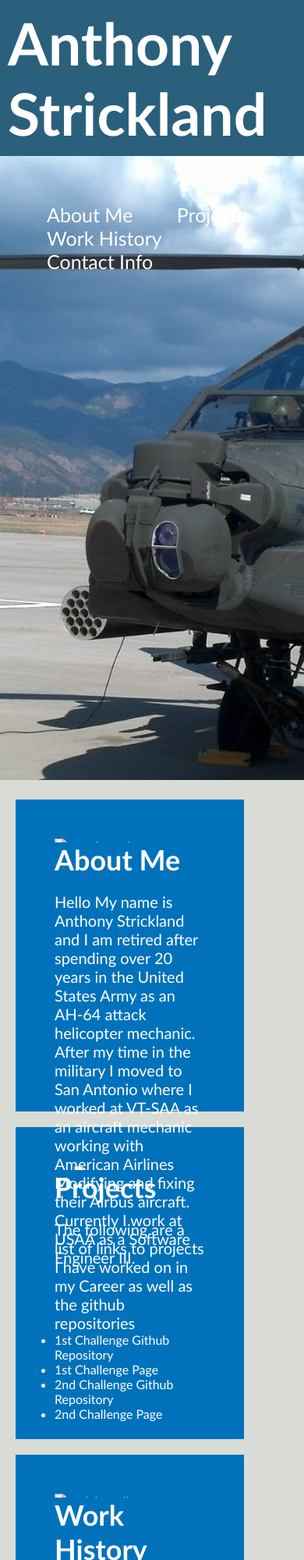
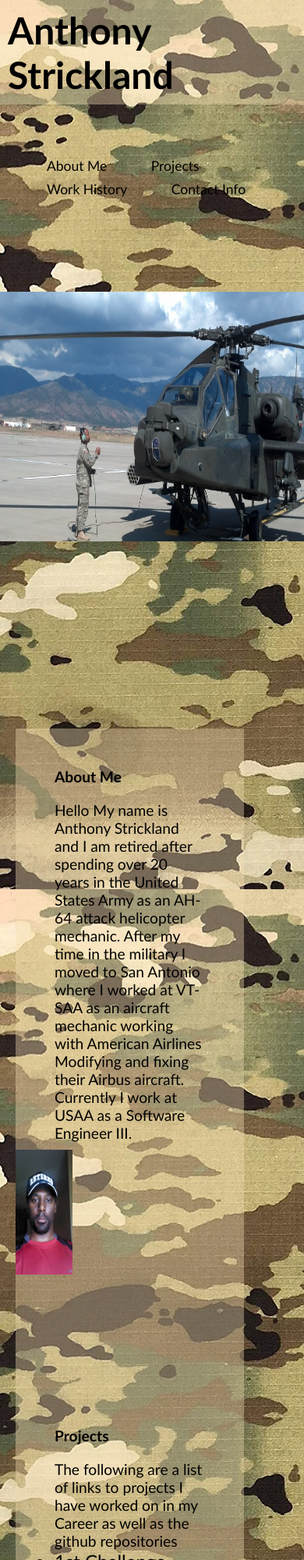
Before and after one commit to AnthonyStrickland/module--1-challenge, a plain HTML site: page 02-Challenge/index.html in a window 390 px wide. Shown: the top 2000 px of the page at 78% size. Drawn offline with Linux system fonts and the light colour scheme.

Commit message:
pushed everything up

```diff
--- a/02-Challenge/css/style.css
+++ b/02-Challenge/css/style.css
@@ -3,104 +3,101 @@
     padding: 0;
     margin: 0;
 }
+/* the body contains a background of the OCP pattern to represent my being in the US Army */
+body {
 
-body {
-    background-color: #d9dcd6;
+    background-image: url("/02-Challenge/Assets/ArmyOCP.png");
+
 }
 
 a {
-    color: #ffffff;
+    color: black;
     text-decoration: none;
 }
-
-p {
-    font-size: 20px;
-}
-
 /* content for headers */
 .name {
     padding: 10px;
     font-family: 'Trebuchet MS', 'Lucida Sans Unicode', 'Lucida Grande', 'Lucida Sans', Arial, sans-serif;
-    background-color: #2a607c;
-    color: #ffffff;
+    background-color: rgba(245, 222, 179, 0.388);
+    color: black;
 }
-
+/* the font size for all h1 headers */
 .name h1 {
     display: inline-block;
     font-size: 75px;
 }
-
+/* font size and style for the class name and unordered list */
 .name nav {
     padding-top: 70px;
     margin-right: 10px;
     float: right;
     font-family: 'Gill Sans', 'Gill Sans MT', Calibri, 'Trebuchet MS', sans-serif;
     font-size: 25px;
-}
+ }
 
 .name nav ul li {
     display: inline-block;
     margin-left: 50px;
 }
-
+/* the picutre and size of the first picutre in my portfolio */
 .apache {
     height: 800px;
     width: 100%;
+    /* margin-bottom: 25px; */
+    background-image: url("/02-Challenge/Assets/IMG_20130511_094937_444.jpg");
+    background-size:cover;
+    background-position: center;
+    background-repeat: no-repeat;
+}
+/* the picutre and size of the third picutre in my portfolio */
+.history {
+    height: 500px;
+    width: 100%;
     margin-bottom: 25px;
-    background-image: url("/02-Challenge/Assets/IMG_20130511_094937_444.jpg");
-    background-size: cover;
+    background-image: url("/02-Challenge/Assets/IMG_20130816_141703_679.jpg");
+    background-size:cover;
     background-position: center;
+    background-repeat: no-repeat;
 }
-/* immage positions */
-.float-left {
-    float: left;
-    margin-right: 25px;
+/* the picutre and size of the second picutre in my portfolio */
+.projects {
+    height: 400px;
+    width: 25%;
+    margin-bottom: 25px;
+    background-image: url("/02-Challenge/Assets/IMG_20130607_185240_289.jpg");
+    background-size:cover;
+    background-position: center;
+    background-repeat: no-repeat;
+}
+/* the picutre and size of the fourth picutre in my portfolio */
+.contact {
+    height: 400px;
+    width: 25%;
+    margin-bottom: 25px;
+    background-image: url("/02-Challenge/Assets/20220812_102345.jpg");
+    background-size:cover;
+    background-position: center;
+    background-repeat: no-repeat;
 }
 
-.float-right {
-    float: right;
-    margin-left: 25px;
-}
-
-.benefits {
-    margin-right: 20px;
-    padding: 20px;
-    clear: both;
-    float: right;
-    width: 20%;
-    height: 100%;
-    font-family: 'Gill Sans', 'Gill Sans MT', Calibri, 'Trebuchet MS', sans-serif;
-    background-color: #2589bd;
-}
-
-.benefit{
-    margin-bottom: 32px;
-    color: #ffffff;
-}
-
-.benefit h3 {
-    margin-bottom: 10px;
-    text-align: center;
-}
-
-.benefit img {
-    display: block;
-    margin: 10px auto;
-    max-width: 150px;
-}
-
+/* the size and background color of the block in the about me section */
 .content {
     width: 75%;
     display: inline-block;
     margin-left: 20px;
+    background-color: rgba(245, 222, 179, 0.388);
+    font-size: 30px;
 }
 .content-search {
     margin-bottom: 20px;
     padding: 50px;
     height: 300px;
     font-family: 'Gill Sans', 'Gill Sans MT', Calibri, 'Trebuchet MS', sans-serif;
-    background-color: #0072bb;
-    color: #ffffff;
+    color: black;
+}
+
+.content-search p {
+    font-size: 35px;
 }
 
 .content-search img {
@@ -111,14 +108,43 @@ p {
     margin-bottom: 20px;
     font-size: 36px;
 }
-/* footer notes and customization */
-.footer {
-    padding: 30px;
-    clear: both;
-    font-family: 'Trebuchet MS', 'Lucida Sans Unicode', 'Lucida Grande', 'Lucida Sans', Arial, sans-serif;
-    text-align: center;
-}
 
-.footer h2 {
-    font-size: 20px;
-}
+/* changes the size of the screen at 992 px */
+@media screen and (max-width: 992px) {
+    .content-search, .content-search p,
+    .content-search h2, .apache,
+    .history, .projects
+        {
+          font-size: 90%;
+          background-size: 100% 50%;
+         }
+        }
+/* changes the size of the screen at 768 px */
+@media screen and (max-width: 768px) {
+    .content-search, .content-search p,
+    .content-search h2, .apache,
+    .history, .projects
+        {
+          font-size: 90%;
+          background-size: 100% 50%;
+         }
+         .name h1{ font-size: 300%;  }
+         .contact{background-size: 500% 75%}
+        }
+        /* changes the size of the screen at 500 px */
+@media screen and (max-width: 500px) {
+    .content-search, .content-search p,
+    .content-search h2, .apache,
+    .history, .projects
+    {
+      font-size: 80%;
+      background-size: 100% 40%;
+      }
+    }
+   /* changes the size of the header tabs at 500 px */
+@media screen and (max-width: 500px) {
+  nav li{
+/* text-align: right; */
+font-size: 70%;}
+
+} */
--- a/02-Challenge/index.html
+++ b/02-Challenge/index.html
@@ -15,26 +15,25 @@
         <nav>
             <ul>
                 <li>
-                    <a href="About Me">About Me</a>
+                    <a href="#AboutMe">About Me</a>
                 </li>
                 <li>
-                    <a href="Projects">Projects</a>
+                    <a href="#Projects">Projects</a>
                 </li>
                 <li>
-                    <a href="Work History">Work History</a>
+                    <a href="#WorkHistory">Work History</a>
                 </li>
                 <li>
-                    <a href="Contact Info">Contact Info</a>
+                    <a href="#ContactInfo">Contact Info</a>
                 </li>
             </ul>
         </nav>
     </header>
                                                 <!-- div element changed to img added description to img-->
-    <section class="apache" alt="picture of people working"></section>
+    <section class="apache"></section>
                                  <!-- div element to section in the section I created articles, added description to img, added id search-engine  -->
     <section class="content">
-        <article id="search-engine-optimization" class="content-search">
-            <img src="02-Challenge/Assets/IMG_20130607_185240_289.jpg" class="float-left" alt="search-engine-optimization"/>
+        <article id="AboutMe" class="content-search">
             <h2>About Me</h2>
             <p>
                 Hello My name is Anthony Strickland and I am retired after spending over 20 years in the United States Army
@@ -43,8 +42,9 @@
                 I work at USAA as a Software Engineer III.
             </p>
         </article>
-        <article id="online-reputation-management" class="content-search">
-            <img src="02-Challenge/Assets/20180906_052923.jpg" class="float-right" alt="online-reputation-management"/>
+        <section class="projects"></section>
+        <article id="Projects" class="content-search">
+
             <h2>Projects</h2>
             <p>
                 The following are a list of links to projects I have worked on in my Career as well as the github repositories
@@ -64,8 +64,9 @@
                 </li>
             </ul>
         </article>
-        <article id="social-media-marketing" class="content-search">
-            <img src="02-Challenge/Assets/IMG_20130816_141703_679.jpg" class="float-left" alt="social-media-marketing"/>
+        <section class="history"></section>
+        <article id="WorkHistory" class="content-search">
+
             <h2>Work History</h2>
             <ul>
                 <li>United States Army From 4 Feb 1999 to 1 Aug 2019</li>
@@ -73,12 +74,12 @@
                 <li>USAA from 5 Jun 2023 to Current</li>
             </ul>
         </article>
-        <article id="social-media-marketing" class="content-search">
-            <img src="./assets/images/social-media-marketing.jpg" class="float-left" alt="social-media-marketing"/>
+        <section id="ContactInfo" class="contact"></section>
+        <article id="content-search">
             <h2>Contact Info</h2>
             <ul>
                 <li><strong>Phone Number: </strong>254-258-4374</li>
-                <li><strong>Email: </strong><a href="anthonystrickland26@gmail.com">Contatct@</a></li>
+                <li><strong>Email: </strong><a href="anthonystrickland26@gmail.com">Anthony Strickland</a></li>
                 <li><strong>Web Page: </strong><a href="www.linkedin.com/in/anthony-strickland-1a8988147">linkedin</a></li>
 
             </ul>
```
Also changed, not shown: 02-Challenge/Assets/ArmyOCP.png (added), 3 other files.
